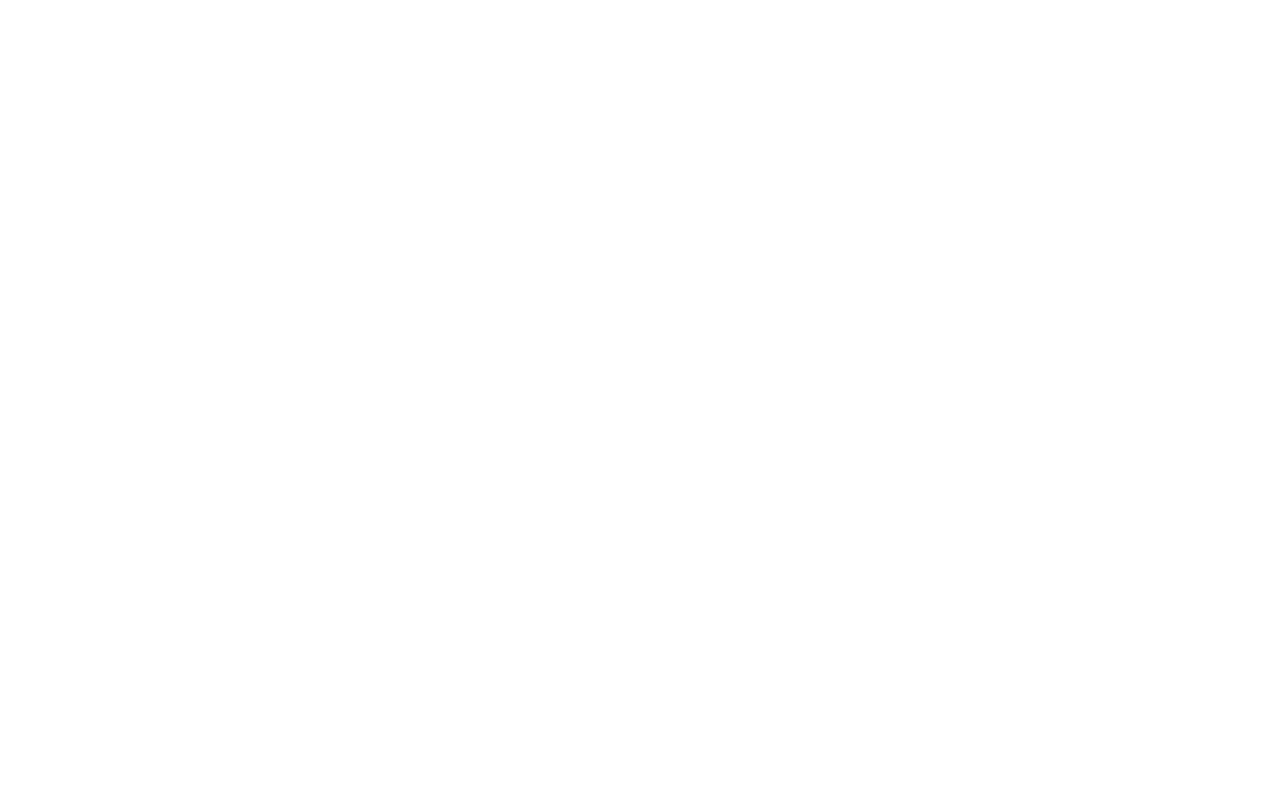
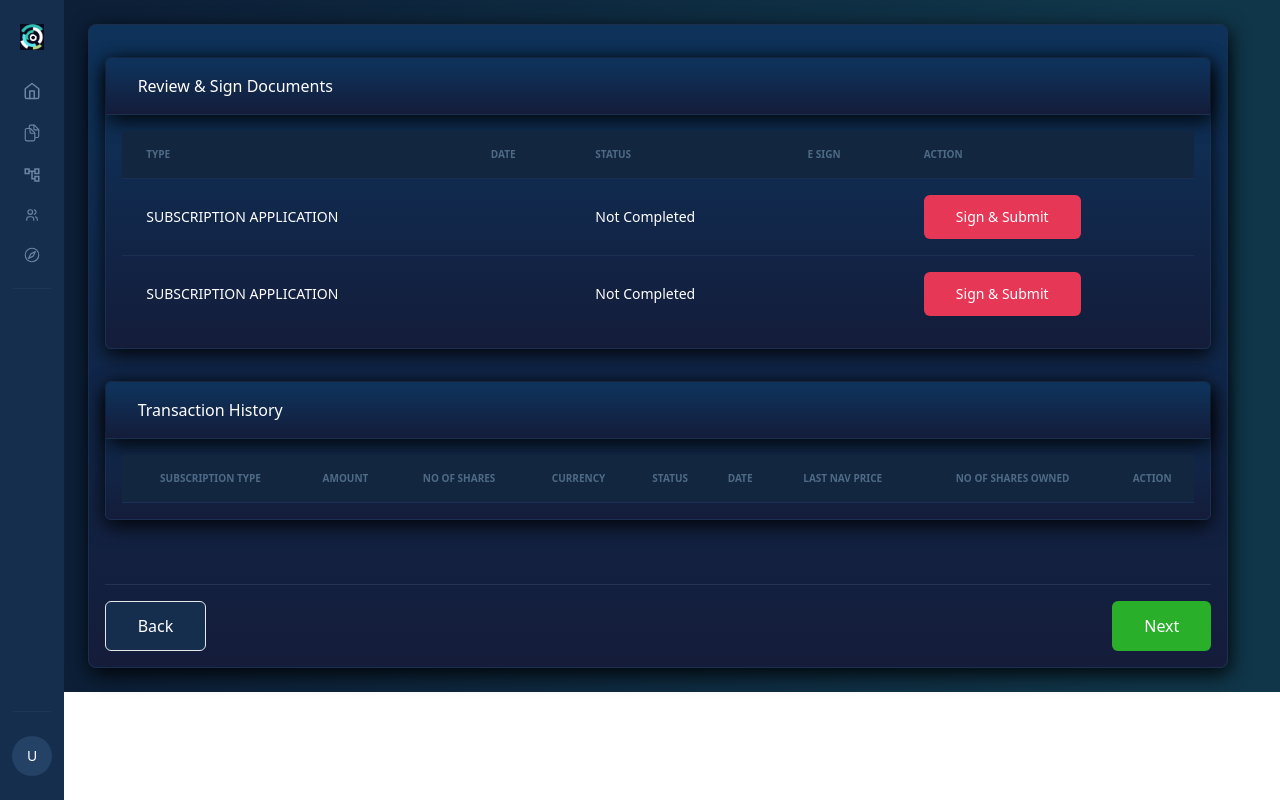
Before and after one commit to hamza-atif-hsol/Ascent-Portals, a React (Create React App) app: page /application in a window 1280 px wide. Before the commit this address had no page. Built offline with nearby package versions, Linux system fonts and the light colour scheme.

Commit message:
Added Application Section

```diff
--- a/src/App.js
+++ b/src/App.js
@@ -2,6 +2,7 @@
 import { BrowserRouter, Routes, Route } from "react-router-dom";
 import AccountScreen from "./Components/Screens/Accounts";
 import BankWallets from "./Components/Screens/BankWallets";
+import Application from "./Components/Screens/Application";
 
 function App() {
   return (
@@ -9,6 +10,7 @@
       <Routes>
         <Route path="/accounts" element={<AccountScreen />} />
         <Route path="/add-bank" element={<BankWallets />} />
+        <Route path="/application" element={<Application />} />
       </Routes>
     </BrowserRouter>
   );
--- /dev/null
+++ b/src/Components/CardComponent/ApplicationCard.jsx
@@ -0,0 +1,95 @@
+import React from "react";
+import CardHeader from "./CardHeader";
+
+const ApplicationCard = () => {
+  return (
+    <div className="bg-gradient-to-b from-[#0e325a] from-10% to-[#141c3a] to-100% rounded-lg border-[#1b3050] border-[1px] shadow-[2px_6px_20px_rgba(0,0,0,0.9)] pt-8 px-4 flex flex-col items-center justify-center h-full w-[98%]">
+      <div className="bg-gradient-to-b from-[#0e325a] from-10% to-[#141c3a] to-100% rounded-md border-[#1b3050] border-[1px] shadow-[0px_6px_20px_rgba(0,0,0,0.9)] mb-8 flex flex-col items-center justify-center h-full w-full">
+        <CardHeader
+          FundName="Review & Sign Documents"
+          showButton={false}
+          BtnText="Add New Bank"
+          showLogo={false}
+        />
+        <table className="w-[97%] my-4 ">
+          <thead>
+            <tr className="bg-[#12263f] text-[#4f6a86] text-[10px] text-left font-light uppercase  border-[#1b3050] border-b-[1px]">
+              <th className="py-4 px-6">Type</th>
+              <th className="py-4 px-6">Date</th>
+              <th className="py-4 px-6">Status</th>
+              <th className="py-4 px-6">E Sign</th>
+              <th className="py-4 px-6">Action</th>
+            </tr>
+          </thead>
+          <tbody>
+            <tr className="text-white text-sm text-left font-medium border-[#1b3050] border-t-[1px]">
+              <td className="py-4 px-6 uppercase">Subscription Application</td>
+              <td className="py-4 px-6"></td>
+              <td className="py-4 px-6">Not Completed</td>
+              <td className="py-4 px-6"></td>
+              <td className="py-4 px-6">
+                <button className="bg-[#e63757] text-white py-3 px-8 font-medium rounded-md">
+                  Sign & Submit
+                </button>
+              </td>
+            </tr>
+            {/* <hr className=" w-full border-t-[1px] border-t-[#6e84a3] opacity-20 " /> */}
+            <tr className="text-white text-sm text-left font-medium border-[#1b3050] border-t-[1px]">
+              <td className="py-4 px-6 uppercase">Subscription Application</td>
+              <td className="py-4 px-6"></td>
+              <td className="py-4 px-6">Not Completed</td>
+              <td className="py-4 px-6"></td>
+              <td className="py-4 px-6">
+                <button className="bg-[#e63757] text-white py-3 px-8 font-medium rounded-md">
+                  Sign & Submit
+                </button>
+              </td>
+            </tr>
+          </tbody>
+        </table>
+      </div>
+
+      <div className="bg-gradient-to-b from-[#0e325a] from-10% to-[#141c3a] to-100% rounded-md border-[#1b3050] border-[1px] shadow-[0px_6px_20px_rgba(0,0,0,0.9)] mb-16 flex flex-col items-center justify-center h-full w-full">
+        <CardHeader
+          FundName="Transaction History"
+          showButton={false}
+          BtnText="Add New Bank"
+          showLogo={false}
+        />
+        <table className="w-[97%] my-4 ">
+          <thead>
+            <tr className="bg-[#12263f] text-[#4f6a86] text-[10px] text-center  font-light uppercase  border-[#1b3050] border-b-[1px]">
+              <th className="py-4 px-2">Subscription Type</th>
+              <th className="py-4 px-2">Amount</th>
+              <th className="py-4 px-2">No of shares</th>
+              <th className="py-4 px-2">Currency</th>
+              <th className="py-4 px-2">Status</th>
+              <th className="py-4 px-2">date</th>
+              <th className="py-4 px-2">Last Nav Price</th>
+              <th className="py-4 px-2">No of shares owned</th>
+              <th className="py-4 px-2">Action</th>
+            </tr>
+          </thead>
+          <tbody>
+            <tr className="text-white text-sm text-left font-medium border-[#1b3050] border-t-[1px]">
+
+            </tr>
+
+
+          </tbody>
+        </table>
+      </div>
+      <hr className=" w-full border-t-[1px] border-t-[#6e84a3] opacity-20 " />
+      <div className="flex w-full justify-between my-4">
+        <button className="bg-[#152e4d] text-white py-3 px-8 font-medium border rounded-md">
+          Back
+        </button>
+        <button className="bg-[#2aaf2a] text-white py-3 px-8 font-medium rounded-md">
+          Next
+        </button>
+      </div>
+    </div>
+  );
+};
+
+export default ApplicationCard;
--- a/src/Components/CardComponent/CardHeader.jsx
+++ b/src/Components/CardComponent/CardHeader.jsx
@@ -4,8 +4,8 @@
 
 const CardHeader = ({ FundName, showButton = true, BtnText, showLogo = true }) => {
   return (
-    <div className="bg-gradient-to-b from-[#0e325a] from-10% to-[#141c3a] to-100% rounded-t-md border-[#1b3050] border-b-[1px] shadow-[2px_6px_20px_rgba(0,0,0,0.9)] py-2 px-8 flex items-center justify-between h-full w-[98%]">
-      <div className="flex items-center gap-1">
+    <div className="bg-gradient-to-b from-[#0e325a] from-10% to-[#141c3a] to-100% rounded-t-md border-[#1b3050] border-b-[1px] shadow-[2px_6px_20px_rgba(0,0,0,0.9)] py-2 px-8 flex items-center justify-between h-full w-full">
+      <div className="flex items-center gap-1 my-2">
         {showLogo && (
           <img
             src={fundLogo}
--- /dev/null
+++ b/src/Components/Screens/Application.jsx
@@ -0,0 +1,17 @@
+import React from "react";
+import SideBar from "../SideBar";
+import Card from "../CardComponent/Card";
+import ApplicationCard from "../CardComponent/ApplicationCard";
+
+const Application = () => {
+  return (
+    <div className="bg-gradient-to-r from-[#0c1f37] from-10% to-[#103649] to-90% h-full">
+      <SideBar portalType="Customer" />
+      <div className="py-6 ml-9 px-10 flex flex-col justify-center items-center">
+        <ApplicationCard />
+      </div>
+    </div>
+  );
+};
+
+export default Application;
```
